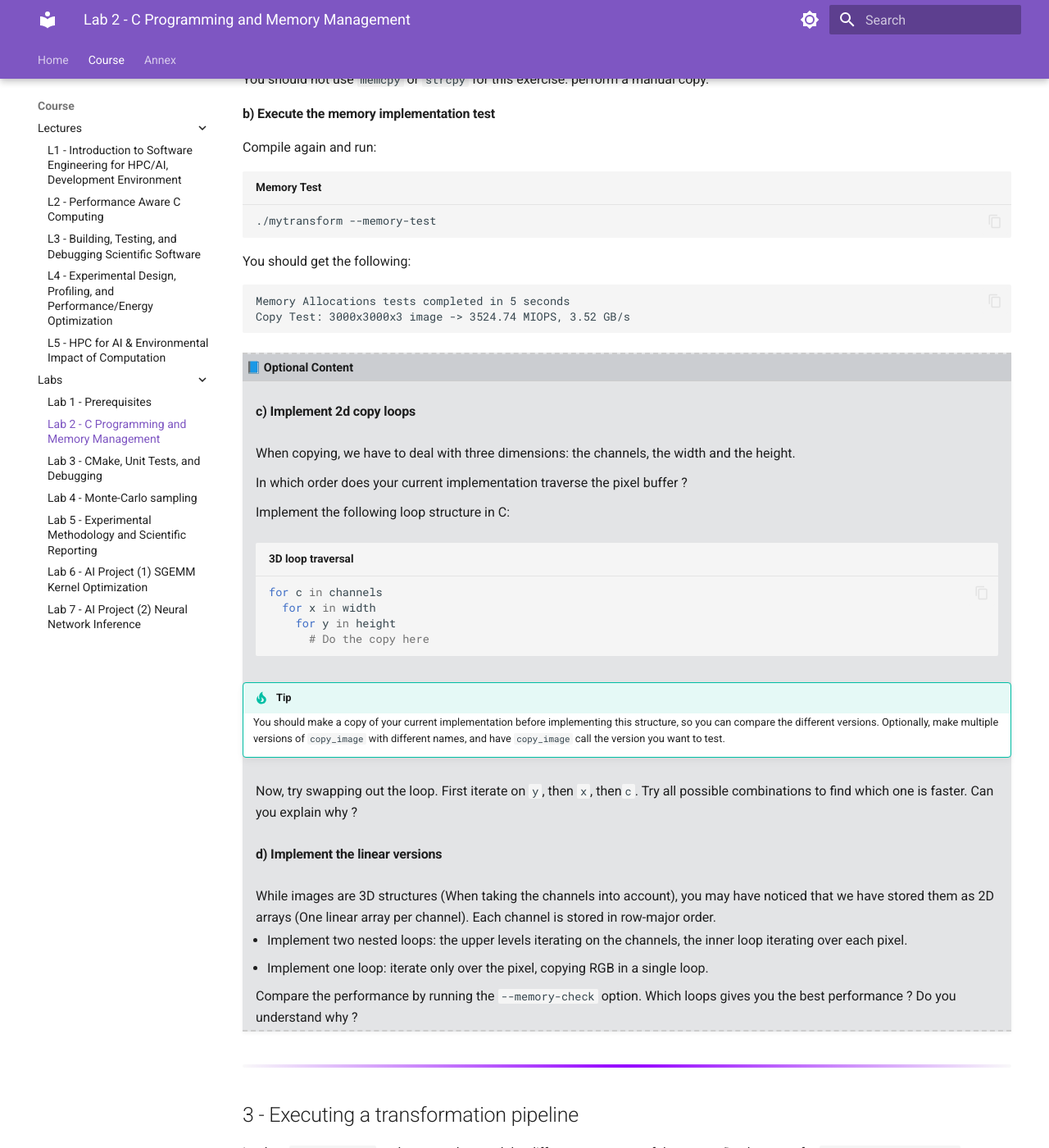
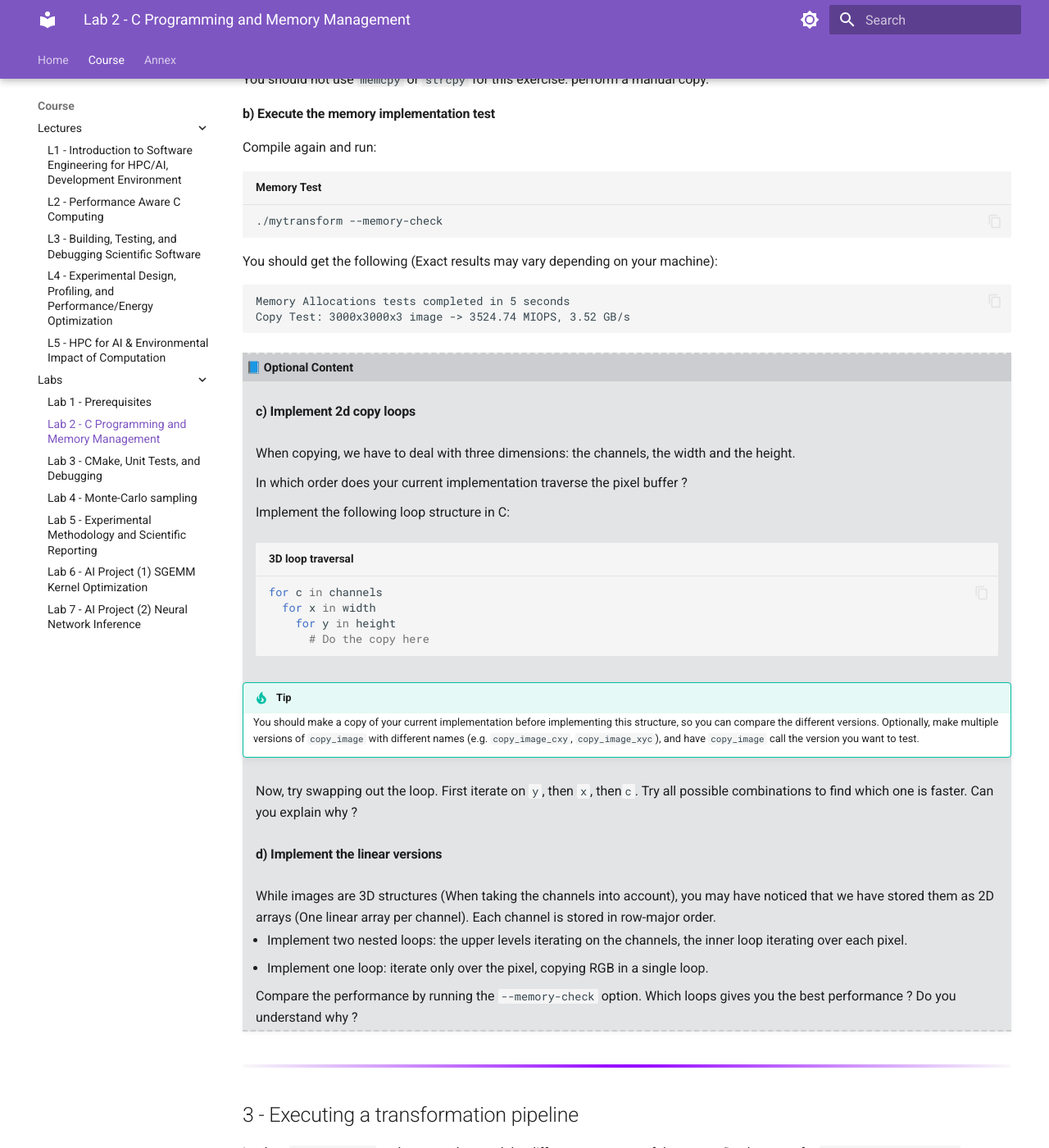
Before and after one commit to M1-CHPS/glhpc, an MkDocs documentation site: the page built from docs/lab2.md, in a window 1280 px wide and 1400 px high, scrolled down 3890 px. Shown: the whole window at 82% size. Built offline with MkDocs 1.6.1 and Material for MkDocs 9.7.7, drawn with Linux system fonts in a browser that asks for light colours; some of the changed text lies outside the part shown.

Commit message:
Typos and minor fixes to lab 2

````diff
--- a/docs/lab2.md
+++ b/docs/lab2.md
@@ -132,10 +132,10 @@
 
 Compile again and run:
 ```sh title="Memory Test"
-./mytransform --memory-test
+./mytransform --memory-check
 ```
 
-You should get the following:
+You should get the following (Exact results may vary depending on your machine):
 ```
 Memory Allocations tests completed in 5 seconds
 Copy Test: 3000x3000x3 image -> 3524.74 MIOPS, 3.52 GB/s
@@ -159,7 +159,7 @@
 
 !!! Tip
     You should make a copy of your current implementation before implementing this structure, so you can compare the different versions.
-    Optionally, make multiple versions of `copy_image` with different names, and have `copy_image` call the version you want to test.
+    Optionally, make multiple versions of `copy_image` with different names (e.g. `copy_image_cxy`, `copy_image_xyc`), and have `copy_image` call the version you want to test.
 
 Now, try swapping out the loop. First iterate on `y`, then `x`, then`c`. Try all possible combinations to find which one is faster. Can you explain why ?
 
````
Also changed, not shown: other parts of docs/lab2.md (+2 -2 lines).
